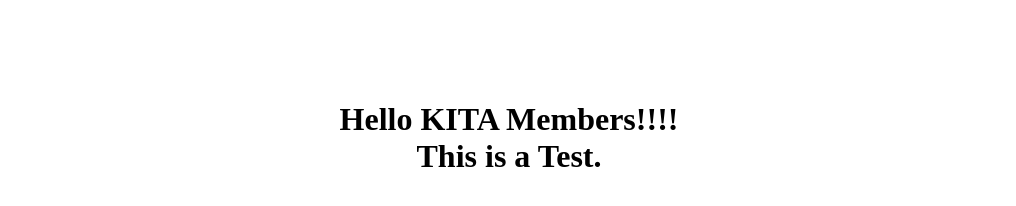
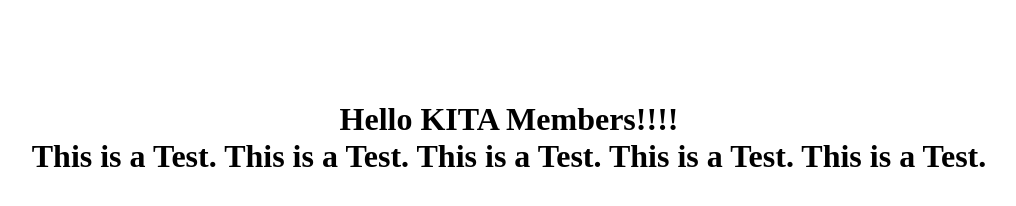
Before and after one commit to mskim9129/cocktaildemo, a plain HTML site: page index.html in a window 1280 px wide. Shown: the whole page, without its empty margins (131-1147 px from the left). Drawn offline with Linux system fonts and the light colour scheme.

Commit message:
Update index.html
add text repeatably

```diff
--- a/index.html
+++ b/index.html
@@ -12,6 +12,10 @@
 
   <br>
   This is a Test.
+  This is a Test.
+  This is a Test.
+  This is a Test.
+  This is a Test.
   </center>
 </body>
 </html>
```
